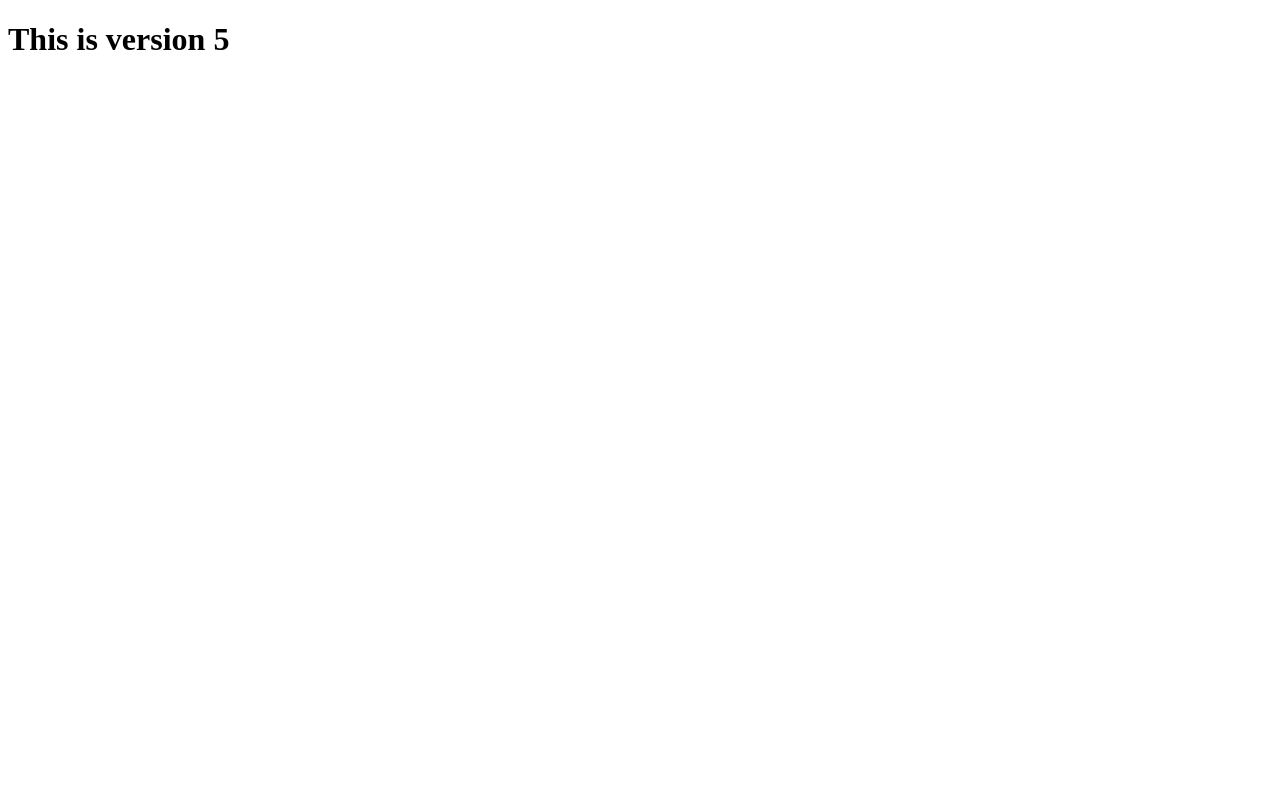
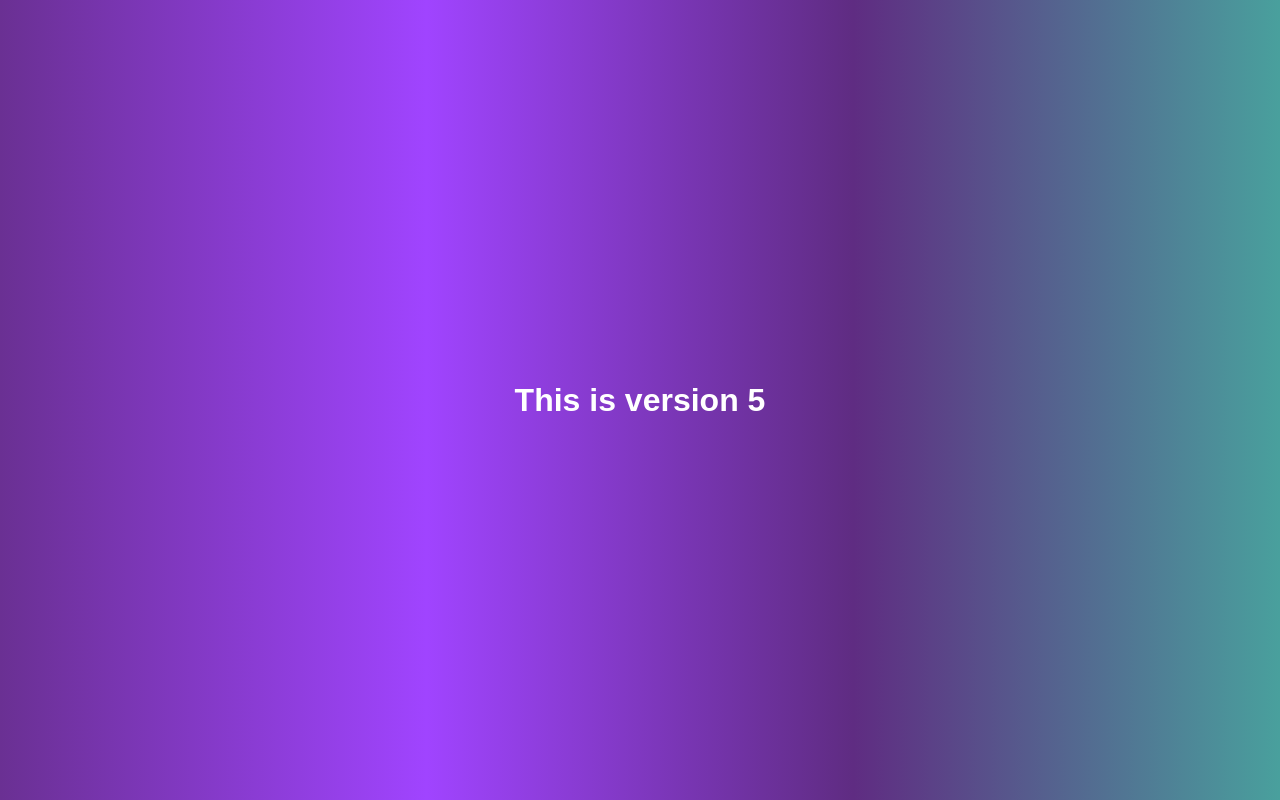
Before and after one commit to Rohanjbhosale/Myrepo, a plain HTML site: page index.html in a window 1280 px wide. Drawn offline with Linux system fonts and the light colour scheme.

Commit message:
added design for website

```diff
--- a/index.html
+++ b/index.html
@@ -2,7 +2,9 @@
 <html lang="en">
 <head>
     <meta charset="UTF-8">
+    <meta http-equiv="X-UA-Compatible" content="IE=edge">
     <meta name="viewport" content="width=device-width, initial-scale=1.0">
+    <link rel="stylesheet" href="styles.css">
     <title>Document</title>
 </head>
 <body>
--- /dev/null
+++ b/styles.css
@@ -0,0 +1,27 @@
+body {
+    /* Set a gradient background from purple to teal */
+    background: linear-gradient(to right, #6a3093, #a044ff, #5f2c82, #49a09d);
+    font-family: Arial, sans-serif;
+    /* Sets a clean, modern font for the body text */
+    color: white;
+    /* Sets the text color to white for better contrast */
+    margin: 0;
+    /* Removes default margin */
+    padding: 0;
+    /* Removes default padding */
+    display: flex;
+    /* Enables flexbox layout */
+    justify-content: center;
+    /* Centers content horizontally */
+    align-items: center;
+    /* Centers content vertically */
+    height: 100vh;
+    /* Makes the body take the full height of the viewport */
+}
+
+h1 {
+    font-size: 2em;
+    /* Sets the size of the header text */
+    text-align: center;
+    /* Centers the header text */
+}
```
